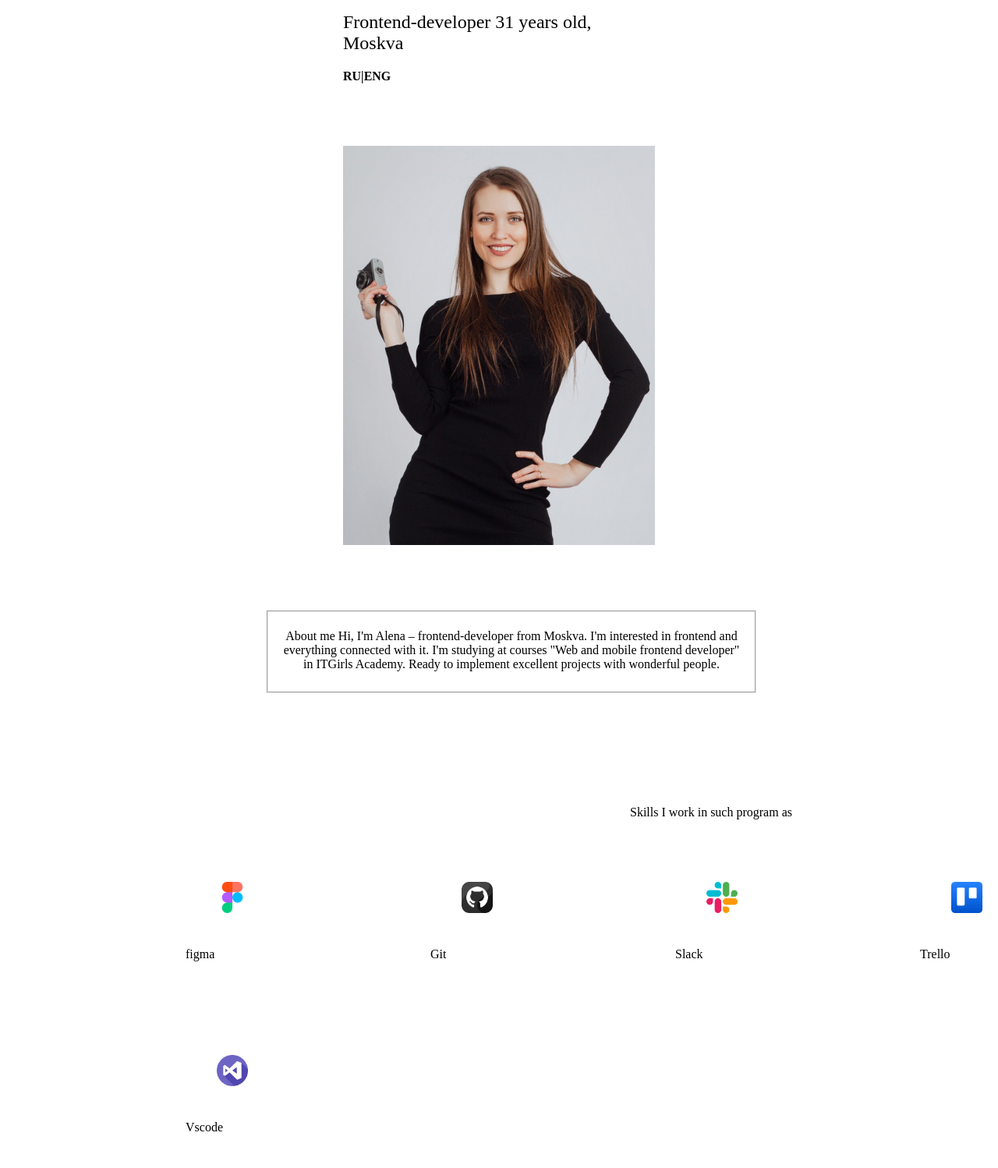
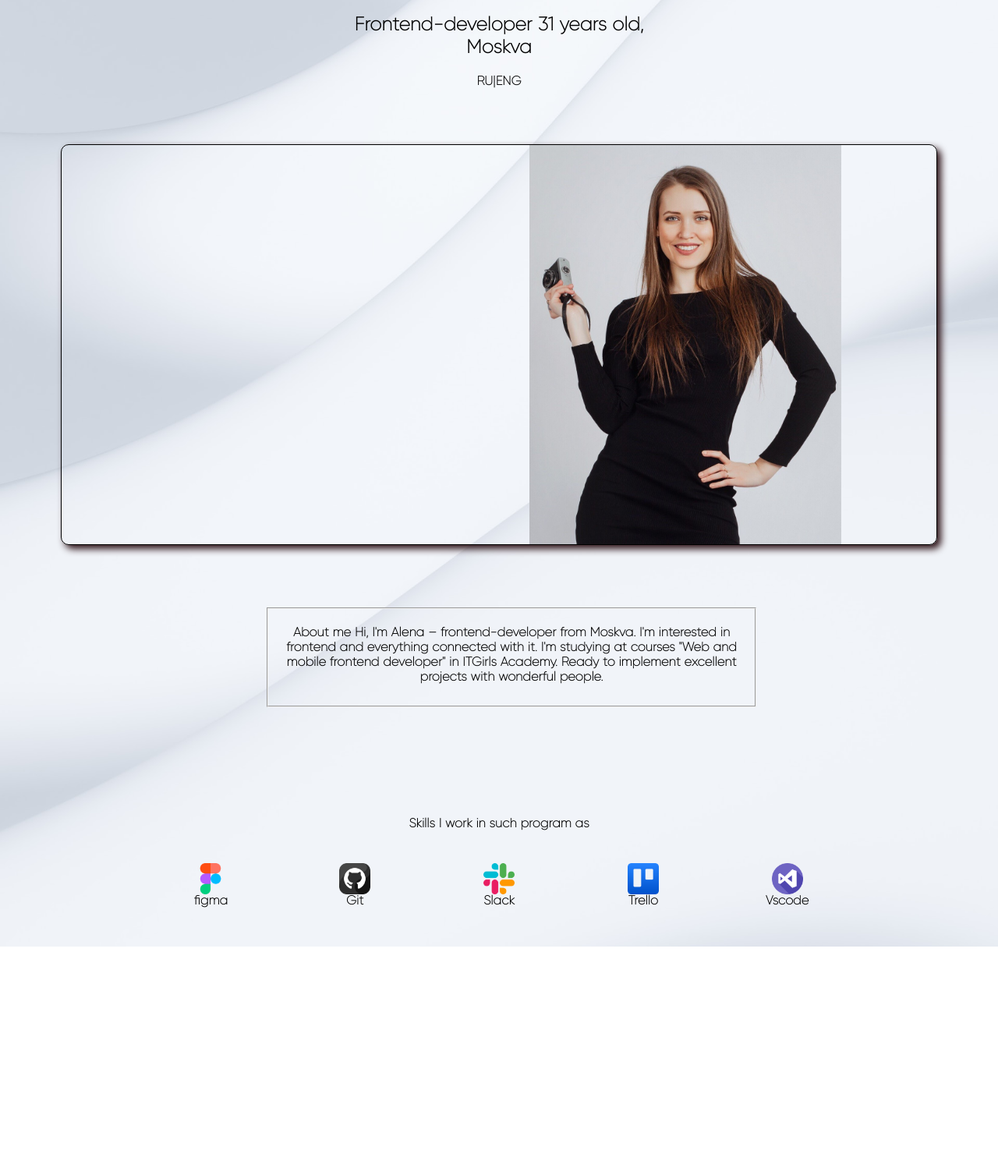
Before and after one commit to AlenaSolomennikova/ITGirlsweek4, a plain HTML site: page portfolio.html in a window 1280 px wide. Shown: the part 237-1735 px from the top of the page at 78% size. After the commit the page ends 1451 px from the top, so only its background shows below. Drawn offline with Linux system fonts and the light colour scheme; a web font is replaced by a local one.

Commit message:
ОбновилаЭ git commit -m Обновила
git commit -m ОбновилаЭ

```diff
--- a/portfolio.html
+++ b/portfolio.html
@@ -6,112 +6,12 @@
     <meta http-equiv="X-UA-Compatible" content="IE=edge">
     <meta name="viewport" content="width=device-width, initial-scale=1.0">
     <title>Portfolio</title>
-    <link rel="stylesheet" href="/styles/stylefonts.css" as="font">
-
-    <style>
-        .menu {
-            color: #828282;
-            text-decoration: none;
-            padding: 150px;
-            font-weight: bolder;
-        }
-
-        h1,
-        h2 {
-            font-weight: lighter;
-        }
-
-        span {
-            text-align: center;
-        }
-
-        img {
-            width: 400px;
-        }
-
-        .logo {
-            width: 40px;
-            padding: 40px;
-        }
-
-        #lang {
-            font-weight: bolder;
-        }
-
-        nav .menu:hover {
-            text-decoration: underline;
-        }
-
-        .logotip {
-            width: 40px;
-            padding: 40px;
-            display: inline-block;
-            padding-left: 230px;
-        }
-
-        p {
-            width: 600px;
-            text-align: center;
-            display: inline-block;
-        }
-
-        .aboutme {
-            width: 250px;
-            height: 250px;
-            margin: auto;
-            margin-top: 80px;
-        }
-
-        .Osnova {
-            margin: auto;
-            display: block;
-            width: 400px;
-            margin-top: 150px;
-        }
-
-        span {
-            width: 100%;
-            height: 100%;
-        }
-
-        .Osnova .Photo {
-            margin-top: 80px;
-        }
-
-        .Photo {
-
-            border-radius: 50%;
-            position: relative;
-            animation-name: circle;
-            animation-duration: 2.5s;
-        }
-
-        @keyframes circle {
-
-            0% {
-                left: 0%;
-            }
-
-            50% {
-                border-radius: 0%;
-            }
-
-            100% {
-                left: 50%;
-            }
-        }
-
-        footer {
-            display: inline;
-            margin: auto;
-            width: 100px;
-            padding-left: 800px;
-        }
-    </style>
+    <link rel="stylesheet" href="styles/style.css">
+    <link rel="stylesheet" href="styles/stylefonts.css">
 
 </head>
 
-<body>
+<body background-color="">
     <header>
         <nav>
             <a class="menu" href="Home.html">Home</a>
@@ -126,9 +26,10 @@
             <h1>Solomennikova Alena</h1>
             <h2>Frontend-developer 31 years old, Moskva</h2>
             <span id="lang">RU|ENG</span>
+        </div>
         <div class="Photo">
             <img src="images/Alena.jpg" alt="Alena">
-            </div>
+
         </div>
         <div class="aboutme" style="width: 600px;">
             <fieldset>
@@ -142,6 +43,7 @@
         </div>
     </main>
     <footer>
+        <div>
             <span>Skills</span>
             <span>I work in such program as</span><br>
             <div class="logotip">
@@ -164,6 +66,7 @@
                 <img class="logo" src="images/vscode.png" alt="vscode">
                 <span>Vscode</span>
             </div>
+        </div>
     </footer>
 </body>
 
--- a/styles/style.css
+++ b/styles/style.css
@@ -1,4 +1,124 @@
-header
-{
-    color: blue;
+html {
+    background-image: url(../images/gray.png);
 }
+
+body {
+    font-family: "GilroyThin";
+}
+
+.menu {
+    color: #828282;
+    text-decoration: none;
+    padding: 130px;
+    font-weight: bolder;
+}
+
+h1,
+h2 {
+    font-weight: bold;
+}
+
+span {
+    text-align: center;
+}
+
+img {
+    width: 400px;
+}
+
+.logo {
+    width: 40px;
+    display: block;
+    margin: auto;
+}
+
+#lang {
+    font-weight: bolder;
+}
+
+nav .menu:hover {
+    text-decoration: underline;
+}
+
+.logotip {
+    width: 100px;
+    display: inline-block;
+    text-align: center;
+    margin: 40px;
+}
+
+p {
+    width: 600px;
+    text-align: center;
+    display: inline-block;
+}
+
+.aboutme {
+    width: 250px;
+    height: 250px;
+    margin: auto;
+    margin-top: 80px;
+    font-weight: bold;
+}
+
+.Osnova {
+    margin: auto;
+    display: block;
+    text-align: center;
+    width: 400px;
+    margin-top: 150px;
+}
+
+span {
+    width: 100%;
+    height: 100%;
+}
+
+.Osnova .Photo {
+    margin: 100px;
+}
+
+.Photo {
+    display: flex;
+    padding-left: 600px;
+    text-align: center;
+    border-radius: 50%;
+    position: relative;
+    animation-name: circle;
+    animation-duration: 2.5s;
+    margin: 70px;
+    animation-direction:alternate;
+    animation-iteration-count: 2;
+    border: 1px solid #000;
+    border-radius: 10px;
+    box-shadow:5px 5px 10px #2B1015;
+}
+
+
+@keyframes circle {
+
+    0% {
+        left: 0%;
+    }
+
+    50% {
+        border-radius: 0%;
+    }
+
+    100% {
+        left: 50%;
+    }
+}
+
+footer {
+    display: inline;
+    margin: auto;
+    width: 100px;
+    padding-left: 800px;
+    text-align: center;
+    font-weight: bolder;
+}
+
+.logotip span {
+    padding: 20px;
+}
--- a/styles/stylefonts.css
+++ b/styles/stylefonts.css
@@ -1,10 +1,10 @@
 @font-face
 {
     font-family: "GilroyThin";
-    src: url("/fonts/Gilroy-Light.otf") format("embedded-opentype"),
+    src: url("../fonts/Gilroy-Light.otf") format("embedded-opentype"),
     url("../fonts/GilroyThin/GilroyThin.woff") format("woff"),
-    url("/fonts/GilroyThin.woff2") format("woff2"),
+    url("../fonts/GilroyThin.woff2") format("woff2"),
     url("../fonts/GilroyThin/GilroyThin.ttf") format("truetype");
     font-style: normal;
-    font-weight: 100;
+    font-weight: bolder;
 }
```
Also changed, not shown: images/gray.png (added). Lines whose indentation alone changed are shown as unchanged.
